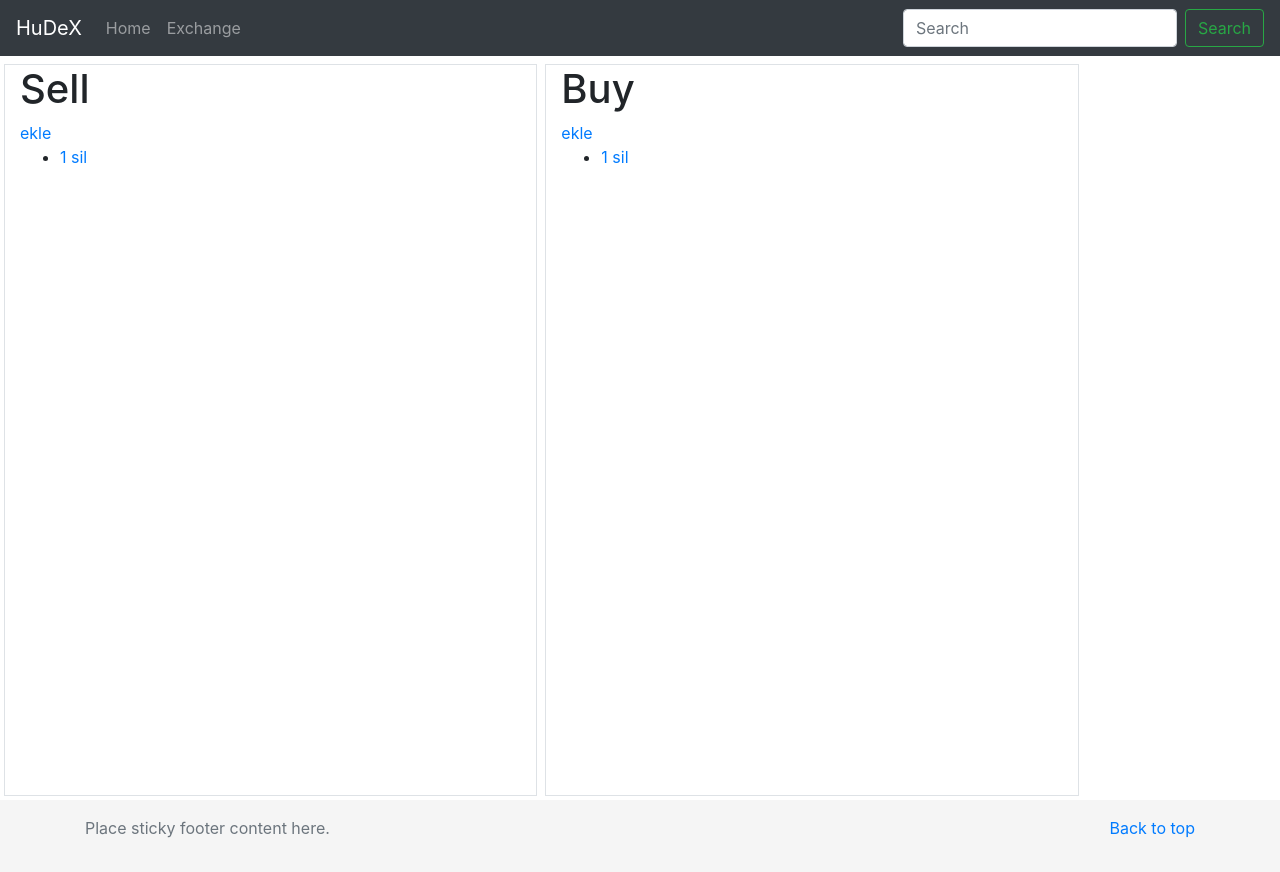
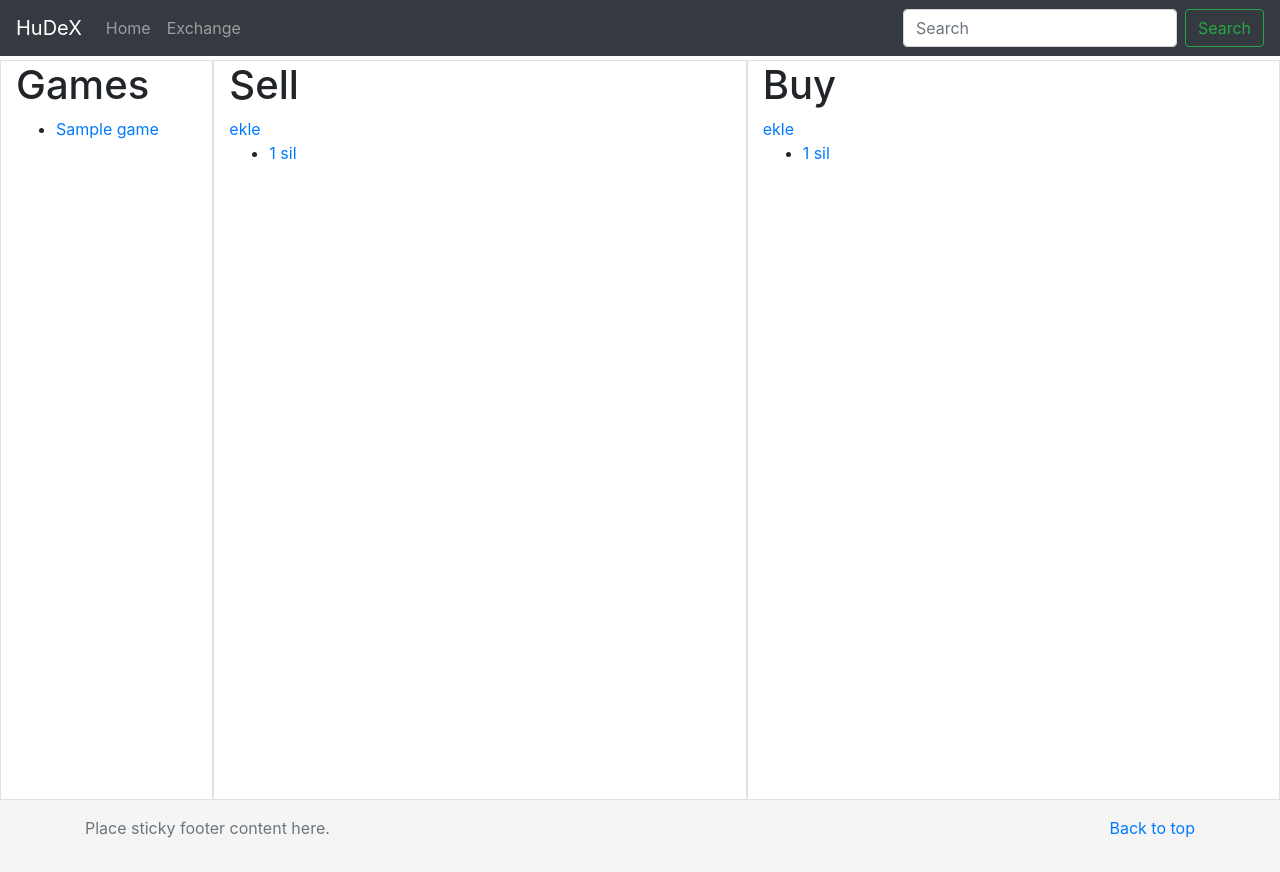
Before and after one commit to akalp/GraduationProject, a Django app: page /list_all/ in a window 1280 px wide. Run offline with Django 3.2, Linux system fonts and the light colour scheme; tables that the repository leaves empty hold one stand-in row (values such as "Sample post"); some libraries are stand-ins or nearby versions.

Commit message:
ADD game, CHANGE list_order, ADD Buy

```diff
--- a/dex/admin.py
+++ b/dex/admin.py
@@ -1,7 +1,7 @@
 from django.contrib import admin
-from dex.models import SellOrder, BuyOrder, Order
+from dex.models import SellOrder, BuyOrder, Game
 
 # Register your models here.
 admin.site.register(SellOrder)
 admin.site.register(BuyOrder)
-admin.site.register(Order)
+admin.site.register(Game)
--- a/dex/models.py
+++ b/dex/models.py
@@ -1,21 +1,27 @@
 from django.db import models
 from django.urls import reverse
 from datetime import datetime
+
+
+# TODO add game and token
+class Game(models.Model):
+    name = models.CharField(max_length=255)
+
+    def __str__(self):
+        return self.name
 
 
 class Order(models.Model):
     usr_addr = models.CharField(max_length=42)
     obj = models.CharField(max_length=255)
     value = models.CharField(max_length=255)    # Float ise ether, integer veya karakter ise token
-
+    game = models.ForeignKey(Game, on_delete=models.CASCADE)
 
 class SellOrder(Order):
     def get_absolute_url(self):
         return reverse('dex:detail_sell', kwargs={'pk': self.pk})
 
-    def __str__(self):
-        return self.usr_addr+"\t"+self.obj
-
 
 class BuyOrder(Order):
-    pass
+    def get_absolute_url(self):
+        return reverse('dex:detail_buy', kwargs={'pk': self.pk})
--- a/dex/templates/dex/list_orders.html
+++ b/dex/templates/dex/list_orders.html
@@ -1,24 +1,32 @@
 {% extends 'base.html' %}
-{% block title %} denemedeneme {% endblock %}
+{% block title %} Orders {% endblock %}
 {% block content %}
 
     <div class="container-fluid h-100">
         <div class="row h-100">
-            <div class="col-5 m-1 border">
+            <div class="col-2 border">
+                <h1>Games</h1>
+                <ul>
+                    {% for game in games %}
+                        <li><a href="{% url 'dex:list_order' game=game.pk %}">{{ game.name }}</a></li>
+                    {% endfor %}
+                </ul>
+            </div>
+            <div class="col-5 border">
             <h1>Sell</h1>
                 <a href="{% url 'dex:add_sell' %}">ekle</a>
                 <ul>
-                    {% for order in orders %}
+                    {% for order in sell_orders %}
                         <li><a href="{% url 'dex:detail_sell' pk=order.pk %}">{{ order.pk }}</a> <a
                                 href="{% url 'dex:delete_sell' pk=order.pk %}">sil</a></li>
                     {% endfor %}
                 </ul>
             </div>
-            <div class="col-5 m-1 border">
+            <div class="col-5 border">
                 <h1>Buy</h1>
                 <a href="{% url 'dex:add_buy' %}">ekle</a>
                 <ul>
-                    {% for order in orders %}
+                    {% for order in buy_orders %}
                         <li><a href="{% url 'dex:detail_buy' pk=order.pk %}">{{ order.pk }}</a> <a
                                 href="{% url 'dex:delete_buy' pk=order.pk %}">sil</a></li>
                     {% endfor %}
--- a/dex/urls.py
+++ b/dex/urls.py
@@ -5,11 +5,12 @@ app_name='dex'
 
 urlpatterns = [
     path('', views.IndexView.as_view(), name="index"),
-    path('list_all/', views.ListSellOrder.as_view(), name="list_sell"),
+    path('list_all/', views.ListOrder.as_view(), {'game': None}, name="list_order"),
+    path('list_all/<game>', views.ListOrder.as_view(), name="list_order"),
     path('addsellorder/', views.NewSellOrder.as_view(), name="add_sell"),
-    path('show/<pk>', views.SellDetail.as_view(), name="detail_sell"),
-    path('delete/<pk>', views.DeleteSellOrder.as_view(), name="delete_sell"),
-    path('addsellorder/', views.NewSellOrder.as_view(), name="add_buy"),    # FIXME change view
-    path('show/<pk>', views.SellDetail.as_view(), name="detail_buy"),       # FIXME change view
-    path('delete/<pk>', views.DeleteSellOrder.as_view(), name="delete_buy") # FIXME change view
+    path('sell_detail/<pk>', views.SellDetail.as_view(), name="detail_sell"),
+    path('delete_sell/<pk>', views.DeleteSellOrder.as_view(), name="delete_sell"),
+    path('addbuyorder/', views.NewBuyOrder.as_view(), name="add_buy"),    # FIXME change view
+    path('buy_detail/<pk>', views.BuyDetail.as_view(), name="detail_buy"),       # FIXME change view
+    path('delete_buy/<pk>', views.DeleteBuyOrder.as_view(), name="delete_buy") # FIXME change view
 ]
--- a/dex/views.py
+++ b/dex/views.py
@@ -1,27 +1,32 @@
 from django.shortcuts import render
 from django.urls import reverse_lazy
 from django.views import generic
-from dex.models import SellOrder, BuyOrder
-from dex.forms import OrderForm
-# Create your views here.
+from dex.models import SellOrder, BuyOrder, Game
+from dex.forms import SellOrderForm, BuyOrderForm
+
 
 class IndexView(generic.TemplateView):
     template_name = 'index.html'
 
 
+class ListOrder(generic.TemplateView):
+    template_name = 'dex/list_orders.html'
+
+    def get_context_data(self, **kwargs):
+        game = kwargs.get('game')
+        print(game)
+        context = super().get_context_data(**kwargs)
+        context['games'] = Game.objects.all()
+        context['sell_orders'] = SellOrder.objects.filter(game=game if game else Game.objects.first().pk)
+        context['buy_orders'] = BuyOrder.objects.filter(game=game if game else Game.objects.first().pk)
+        return context
+
+
 class NewSellOrder(generic.CreateView):
-    template_name = 'dex/new_sell.html'
-    form_class = OrderForm
+    template_name = 'dex/new_order.html'
+    form_class = SellOrderForm
     model = SellOrder
     redirect_field_name = "blog/detail.html"
-
-
-class ListSellOrder(generic.ListView):
-    template_name = 'dex/list_orders.html'
-    context_object_name = 'orders'
-
-    def get_queryset(self):
-        return SellOrder.objects.all()
 
 
 class SellDetail(generic.DetailView):
@@ -31,5 +36,23 @@ class SellDetail(generic.DetailView):
 
 
 class DeleteSellOrder(generic.DeleteView):
-    model=SellOrder
-    success_url = reverse_lazy('dex:list_sell')
+    model = SellOrder
+    success_url = reverse_lazy('dex:list_order')
+
+
+class NewBuyOrder(generic.CreateView):
+    template_name = 'dex/new_order.html'
+    form_class = BuyOrderForm
+    model = BuyOrder
+    redirect_field_name = "blog/detail.html"
+
+
+class BuyDetail(generic.DetailView):
+    model = BuyOrder
+    context_object_name = "order"
+    template_name = "dex/detail.html"
+
+
+class DeleteBuyOrder(generic.DeleteView):
+    model = BuyOrder
+    success_url = reverse_lazy('dex:list_order')
--- a/templates/partials/header.html
+++ b/templates/partials/header.html
@@ -11,7 +11,7 @@
           <a class="nav-link" href="{% url 'dex:index' %}">Home</a>
         </li>
         <li class="nav-item">
-          <a class="nav-link" href="{% url 'dex:list_sell' %}">Exchange</a>
+          <a class="nav-link" href="{% url 'dex:list_order' %}">Exchange</a>
         </li>
       </ul>
       <form class="form-inline mt-2 mt-md-0">
```
Also changed, not shown: dex/forms.py (+9 -4 lines), dex/templates/dex/buyorder_confirm_delete.html (added, +10 -0 lines), dex/templates/dex/new_order.html (renamed from dex/templates/dex/new_sell.html).
